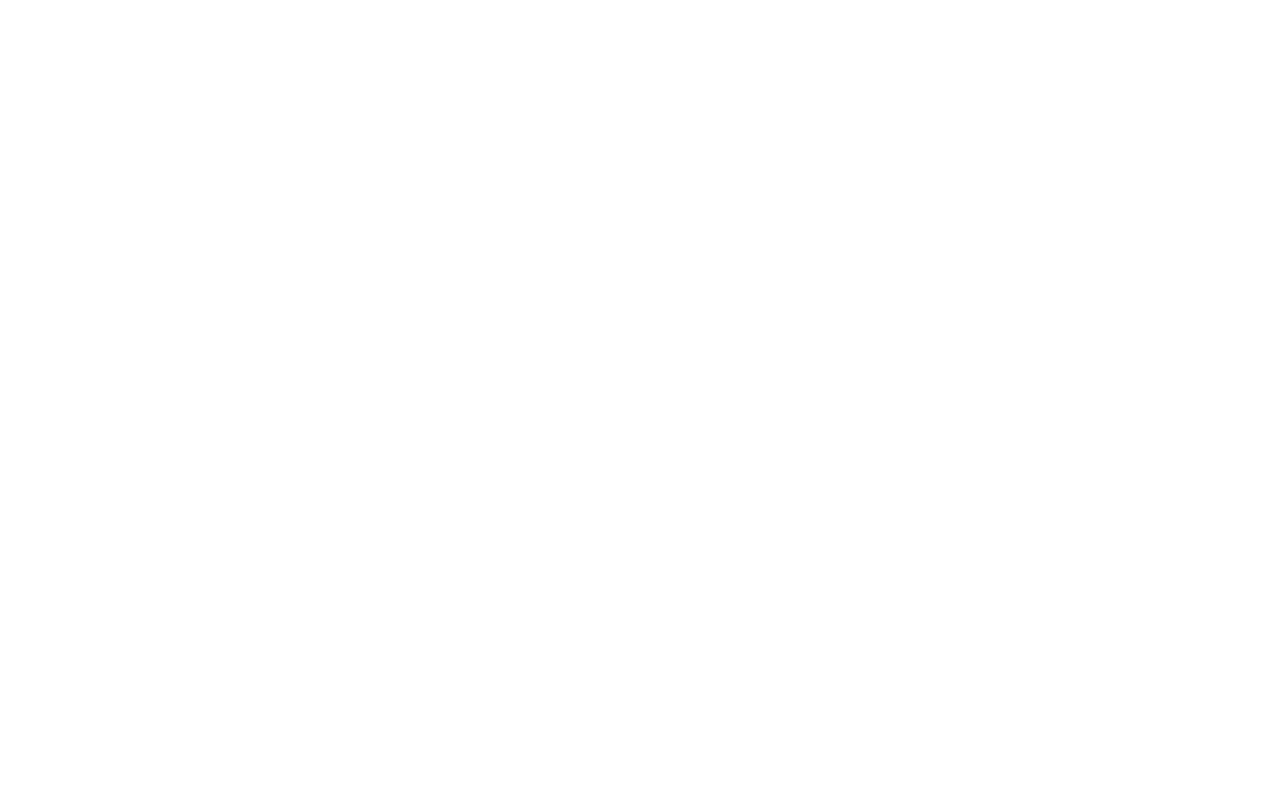
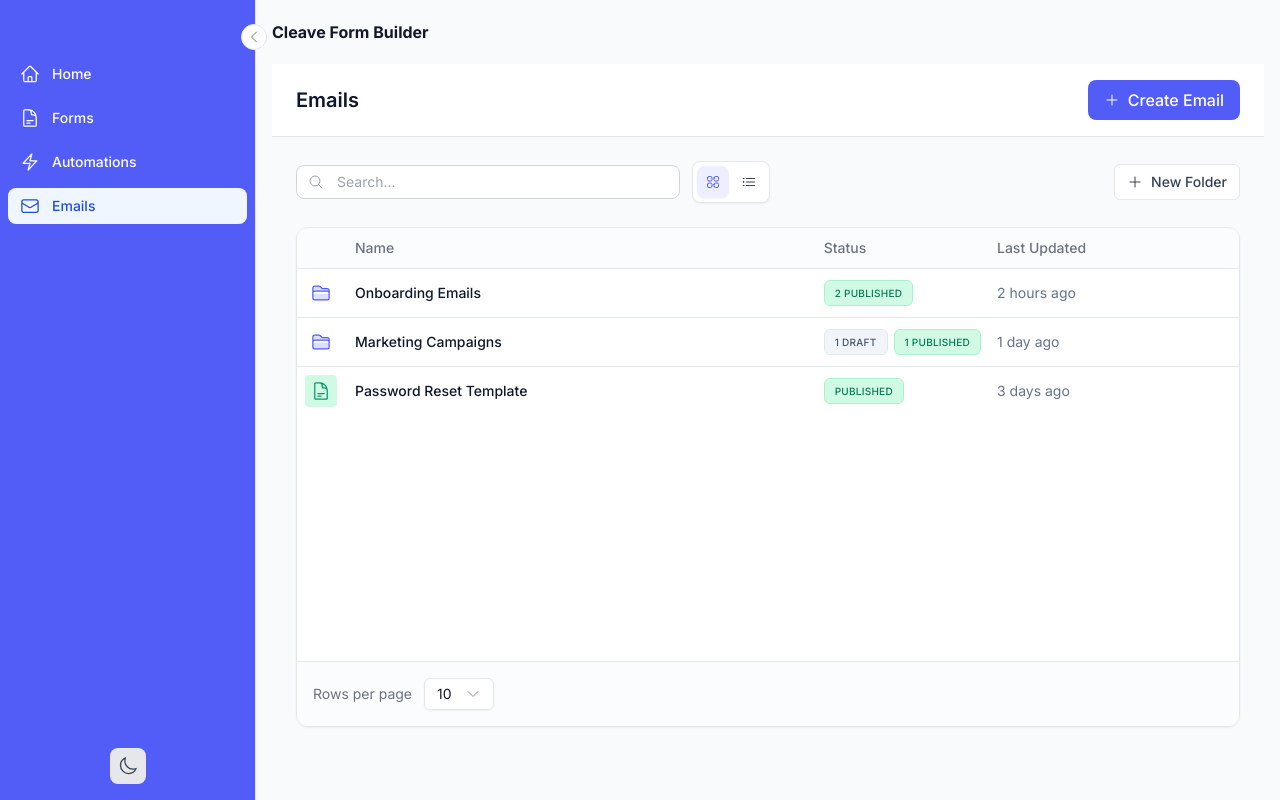
Before and after one commit to bibhuticoder/form-builder-demo, a React (Vite) app: page /emails in a window 1280 px wide. Before the commit this address had no page. Built offline with nearby package versions, Linux system fonts and the light colour scheme; a web font is replaced by a local one.

Commit message:
Adds emails page and connects it to email builder

```diff
--- a/src/App.tsx
+++ b/src/App.tsx
@@ -4,6 +4,8 @@
 import Forms from './pages/Forms'
 import Automations from './pages/Automations'
 import FormBuilder from './pages/FormBuilder'
+import Emails from './pages/Emails'
+import EmailBuilder from './pages/EmailBuilder'
 
 function App() {
   return (
@@ -13,7 +15,9 @@
           <Route index element={<Home />} />
           <Route path="forms" element={<Forms />} />
           <Route path="automations" element={<Automations />} />
+          <Route path="emails" element={<Emails />} />
           <Route path="forms/:id" element={<FormBuilder />} />
+          <Route path="emails/:id" element={<EmailBuilder />} />
         </Route>
       </Routes>
     </Router>
--- a/src/BuilderPanel.tsx
+++ b/src/BuilderPanel.tsx
@@ -5,9 +5,12 @@
 import FormBuilder from "./BuilderPanelTabs/FormBuilder/FormBuilder";
 import EmailBuilder from "./BuilderPanelTabs/EmailBuilder/EmailBuilder";
 
+interface BuilderPanelProps {
+  initialTab?: string;
+}
 
-export default function BuilderPanel() {
-  const [activeTab, setActiveTab] = useState<string>("form-builder");
+export default function BuilderPanel({ initialTab = "form-builder" }: BuilderPanelProps) {
+  const [activeTab, setActiveTab] = useState<string>(initialTab);
 
   const handleTabClick = (value: string) => {
     setActiveTab(value);
--- a/src/SidebarLayout.tsx
+++ b/src/SidebarLayout.tsx
@@ -1,12 +1,13 @@
 import { useState } from 'react'
 import { Outlet, NavLink } from 'react-router-dom'
-import { HomeIcon, DocumentTextIcon, BoltIcon, ChevronLeftIcon, ChevronRightIcon } from '@heroicons/react/24/outline'
+import { HomeIcon, DocumentTextIcon, BoltIcon, EnvelopeIcon, ChevronLeftIcon, ChevronRightIcon } from '@heroicons/react/24/outline'
 import { ThemeToggle } from './components'
 
 const navItems = [
     { name: 'Home', href: '/', icon: HomeIcon },
     { name: 'Forms', href: '/forms', icon: DocumentTextIcon },
     { name: 'Automations', href: '/automations', icon: BoltIcon },
+    { name: 'Emails', href: '/emails', icon: EnvelopeIcon },
 ]
 
 export default function SidebarLayout() {
--- /dev/null
+++ b/src/data/emails.json
@@ -0,0 +1,51 @@
+[
+    {
+        "id": "email_folder_1",
+        "type": "folder",
+        "name": "Onboarding Emails",
+        "children": [
+            {
+                "id": "email_item_1",
+                "type": "email",
+                "name": "Welcome to Cleave",
+                "status": "published",
+                "lastUpdated": "2 hours ago"
+            },
+            {
+                "id": "email_item_2",
+                "type": "email",
+                "name": "Getting Started Guide",
+                "status": "published",
+                "lastUpdated": "1 week ago"
+            }
+        ]
+    },
+    {
+        "id": "email_folder_2",
+        "type": "folder",
+        "name": "Marketing Campaigns",
+        "children": [
+            {
+                "id": "email_item_3",
+                "type": "email",
+                "name": "Q1 Newsletter",
+                "status": "draft",
+                "lastUpdated": "2 months ago"
+            },
+            {
+                "id": "email_item_4",
+                "type": "email",
+                "name": "Black Friday Sale",
+                "status": "published",
+                "lastUpdated": "1 day ago"
+            }
+        ]
+    },
+    {
+        "id": "email_item_5",
+        "type": "email",
+        "name": "Password Reset Template",
+        "status": "published",
+        "lastUpdated": "3 days ago"
+    }
+]
--- a/src/data/parseMockData.ts
+++ b/src/data/parseMockData.ts
@@ -1,5 +1,6 @@
 import mockDataRaw from './automations.json';
 import formsDataRaw from './forms.json';
+import emailsDataRaw from './emails.json';
 import { Folder, FileItem, FileType } from '../FileExplorer/types';
 
 export const mockFolders: Folder[] = [];
@@ -7,6 +8,9 @@
 
 export const mockFormFolders: Folder[] = [];
 export const mockFormFiles: FileItem[] = [];
+
+export const mockEmailFolders: Folder[] = [];
+export const mockEmailFiles: FileItem[] = [];
 
 const processNode = (
     node: any,
@@ -39,3 +43,5 @@
 mockDataRaw.forEach((node: any) => processNode(node, mockFolders, mockFiles, null));
 // @ts-ignore
 formsDataRaw.forEach((node: any) => processNode(node, mockFormFolders, mockFormFiles, null));
+// @ts-ignore
+emailsDataRaw.forEach((node: any) => processNode(node, mockEmailFolders, mockEmailFiles, null));
--- /dev/null
+++ b/src/pages/EmailBuilder.tsx
@@ -0,0 +1,23 @@
+import { useParams, Link } from 'react-router-dom'
+import { ArrowLeftIcon } from '@heroicons/react/24/outline'
+import BuilderPanel from '../BuilderPanel'
+
+export default function EmailBuilder() {
+    const { id } = useParams()
+
+    return (
+        <div className="flex flex-col h-full">
+            <div className="mb-4 flex items-center space-x-4">
+                <Link to="/emails" className="text-gray-500 hover:text-gray-900 dark:hover:text-white transition-colors">
+                    <ArrowLeftIcon className="w-5 h-5" />
+                </Link>
+                <h2 className="text-lg font-medium text-gray-900 dark:text-white">
+                    Editing Email: {id === 'new' ? 'New Email' : id}
+                </h2>
+            </div>
+            <div className="flex-1 overflow-hidden relative">
+                <BuilderPanel initialTab="email-builder" />
+            </div>
+        </div>
+    )
+}
--- /dev/null
+++ b/src/pages/Emails.tsx
@@ -0,0 +1,29 @@
+import { useNavigate } from 'react-router-dom';
+import FileExplorer from '../FileExplorer';
+import { mockEmailFolders, mockEmailFiles } from '../data/parseMockData';
+import { FileType } from '../FileExplorer/types';
+
+export default function Emails() {
+    const navigate = useNavigate();
+
+    // You can filter to only show 'email' files or show all
+    const filteredFiles = mockEmailFiles.filter((f: any) => f.type === FileType.Email);
+    const folders = mockEmailFolders;
+
+    const handleCreateNew = () => {
+        navigate('/emails/new');
+    };
+
+    return (
+        <div className="h-full w-full">
+            <FileExplorer
+                title="Emails"
+                fileType={FileType.Email}
+                createButtonText="Create Email"
+                initialFiles={filteredFiles}
+                initialFolders={folders}
+                onCreateFile={handleCreateNew}
+            />
+        </div>
+    );
+}
```
